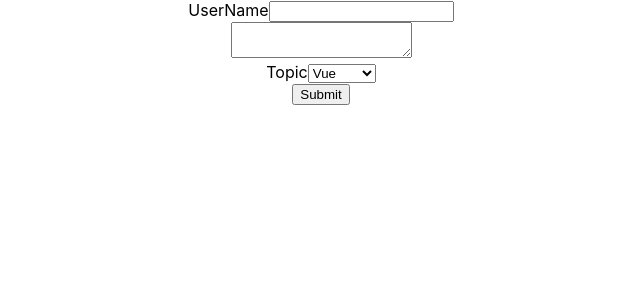
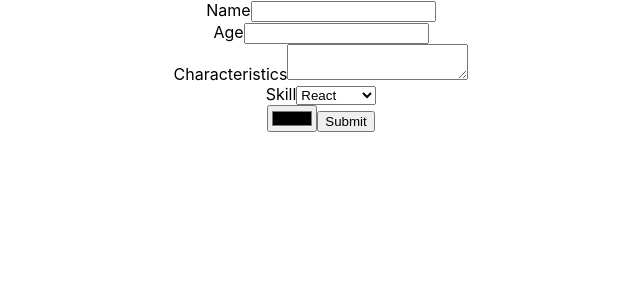
Before and after one commit to thaless4nt0s/aprendendo-react, a React (Create React App) app in the folder my-app/: page / in a window 1280 px wide. Shown: the top 300 px of the page, without its empty margins (319-959 px from the left). Built offline with nearby package versions, Linux system fonts and the light colour scheme.

Commit message:
Outro exemplo de forms em React

```diff
--- a/my-app/src/App.js
+++ b/my-app/src/App.js
@@ -1,10 +1,10 @@
 import './App.css';
-import Form from './components/Form';
+import Form2 from './components/Form2';
 
 function App() {
   return (
     <div className="App">
-      <Form/>
+      <Form2/>
     </div>
   );
 }
--- /dev/null
+++ b/my-app/src/components/Form2.js
@@ -0,0 +1,86 @@
+import React, { Component } from 'react'
+
+class Form2 extends Component {
+    constructor(props) {
+        super(props)
+
+        this.state = {
+            name: "",
+            age: '',
+            characteristics: "",
+            skills: ""
+
+        }
+    }
+
+    handleNameChange = event => {
+        this.setState({
+            name: event.target.value
+        })
+    }
+
+    handleAgeChange = event => {
+        this.setState({
+            age: event.target.value
+        })
+    }
+
+    handleSkillChange = event => {
+        this.setState({
+            skills: event.target.value
+        })
+    }
+
+    handleSubmitChange = event => {
+        alert(`Name: ${this.state.name}\nAge: ${this.state.age}
+Characteristics: ${this.state.characteristics}\nSkills: ${this.state.skills}`)
+        event.preventDefault()
+    }
+
+    handleCharacteristicsChange = event => {
+        this.setState({
+            characteristics: event.target.value
+        })
+    }
+
+    render() {
+        const { name, age, characteristics, skills } = this.state
+        return (
+            <form onSubmit={this.handleSubmitChange}>
+                <div>
+                    <label>Name</label>
+                    <input
+                        type='text'
+                        value={name}
+                        onChange={this.handleNameChange}
+                    />
+                </div>
+                <div>
+                    <label>Age</label>
+                    <input
+                        type='number'
+                        value={age}
+                        onChange={this.handleAgeChange}
+                    />
+                </div>
+
+                <label>Characteristics</label>
+                <textarea value={characteristics} onChange={this.handleCharacteristicsChange}>
+                </textarea>
+
+                <div>
+                    <label>Skill</label>
+                    <select value={skills} onChange={this.handleSkillChange}>
+                        <option value='react'>React</option>
+                        <option value='bootstrap'>Bootstrap</option>
+                        <option value='php'>php</option>
+                    </select>
+                </div>
+                <input type='color' />
+                <input type="submit" />
+            </form>
+        )
+    }
+}
+
+export default Form2
```
